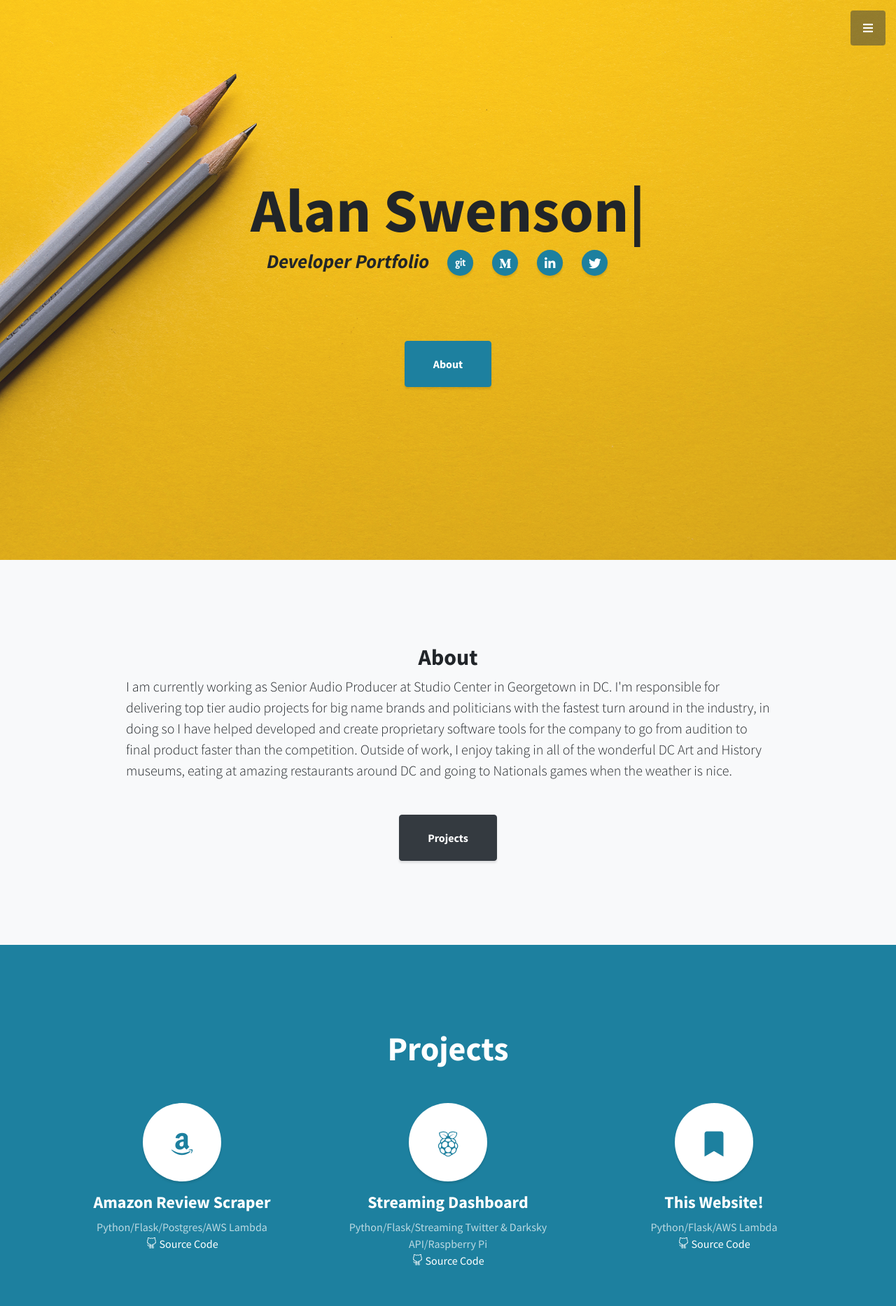
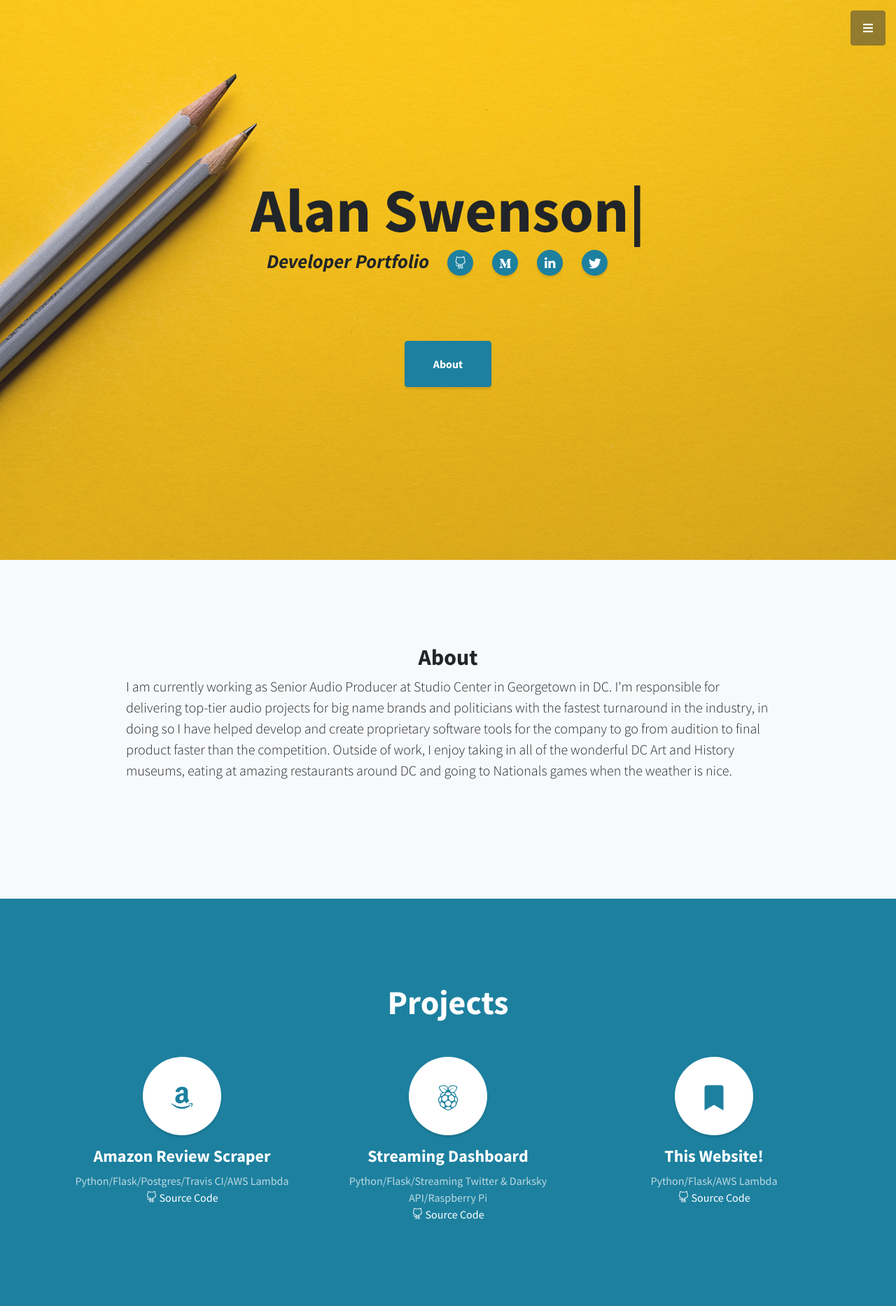
Before and after one commit to AlanSwenson/portfolio, a Flask app: page / in a window 1280 px wide. Shown: the top 1866 px of the page at 70% size. Run offline with Flask 2, Linux system fonts and the light colour scheme; parts of the project's set-up code (start-up, migrations or seed data) failed here and were passed over; some libraries are stand-ins or nearby versions.

Commit message:
fix typos and add additional formatting

```diff
--- a/portfolio/templates/layout.html
+++ b/portfolio/templates/layout.html
@@ -64,7 +64,7 @@
                         <li class="list-inline-item">
                             <a class="social-link rounded-circle text-white mr-3" href="https://github.com/AlanSwenson"
                                 target="blank">
-                                <i class="fab fa-git"></i>
+                                <i class="icon-social-github"></i>
                             </a>
                         </li>
                         <li class="list-inline-item">
@@ -104,13 +104,12 @@
                         in
                         Georgetown
                         in DC. I'm responsible for
-                        delivering top tier audio projects for big name brands and politicians with the fastest turn
-                        around in the industry, in doing so I have helped developed and create proprietary software
+                        delivering top-tier audio projects for big name brands and politicians with the fastest
+                        turnaround in the industry, in doing so I have helped develop and create proprietary software
                         tools for the company to go from audition to final product faster than the competition. Outside
                         of work, I enjoy taking in all of the wonderful DC Art and History museums, eating at amazing
                         restaurants around DC and going to Nationals games when the weather is nice.
                     </p>
-                    <a class="btn btn-dark btn-xl js-scroll-trigger" href="#projects">Projects</a>
                 </div>
             </div>
         </div>
@@ -130,7 +129,7 @@
                     <h4>
                         <strong>Amazon Review Scraper</strong>
                     </h4>
-                    <p class="text-faded mb-0">Python/Flask/Postgres/AWS Lambda</p>
+                    <p class="text-faded mb-0">Python/Flask/Postgres/Travis CI/AWS Lambda</p>
                     <a class="text-white" href="https://github.com/AlanSwenson/amz-review-scraper" target="blank"><i
                             class="icon-social-github"></i>
                         Source Code</a>
@@ -181,21 +180,30 @@
         <div class="container">
             <ul class="list-inline mb-5">
                 <li class="list-inline-item">
+                    <a class="social-link rounded-circle text-white mr-3" href="https://github.com/AlanSwenson"
+                        target="blank">
+                        <i class="icon-social-github"></i>
+                    </a>
+                </li>
+                <li class="list-inline-item">
+                    <a class="social-link rounded-circle text-white mr-3" href="https://medium.com/@aswens0276"
+                        target="blank">
+                        <i class="fab fa-medium-m"></i>
+                    </a>
+                </li>
+                <li class="list-inline-item">
                     <a class="social-link rounded-circle text-white mr-3"
-                        href="https://www.linkedin.com/in/alan-swenson-4645022a/">
+                        href="https://www.linkedin.com/in/alan-swenson-4645022a/" target="blank">
                         <i class="icon-social-linkedin"></i>
                     </a>
                 </li>
                 <li class="list-inline-item">
-                    <a class="social-link rounded-circle text-white mr-3" href="https://twitter.com/AlanSwenson">
+                    <a class="social-link rounded-circle text-white mr-3" href="https://twitter.com/AlanSwenson"
+                        target="blank">
                         <i class="icon-social-twitter"></i>
                     </a>
                 </li>
-                <li class="list-inline-item">
-                    <a class="social-link rounded-circle text-white" href="https://github.com/AlanSwenson">
-                        <i class="icon-social-github"></i>
-                    </a>
-                </li>
+
             </ul>
             <p class="text-muted small mb-0">Copyright &copy; Alan Swenson 2019</p>
         </div>
```
